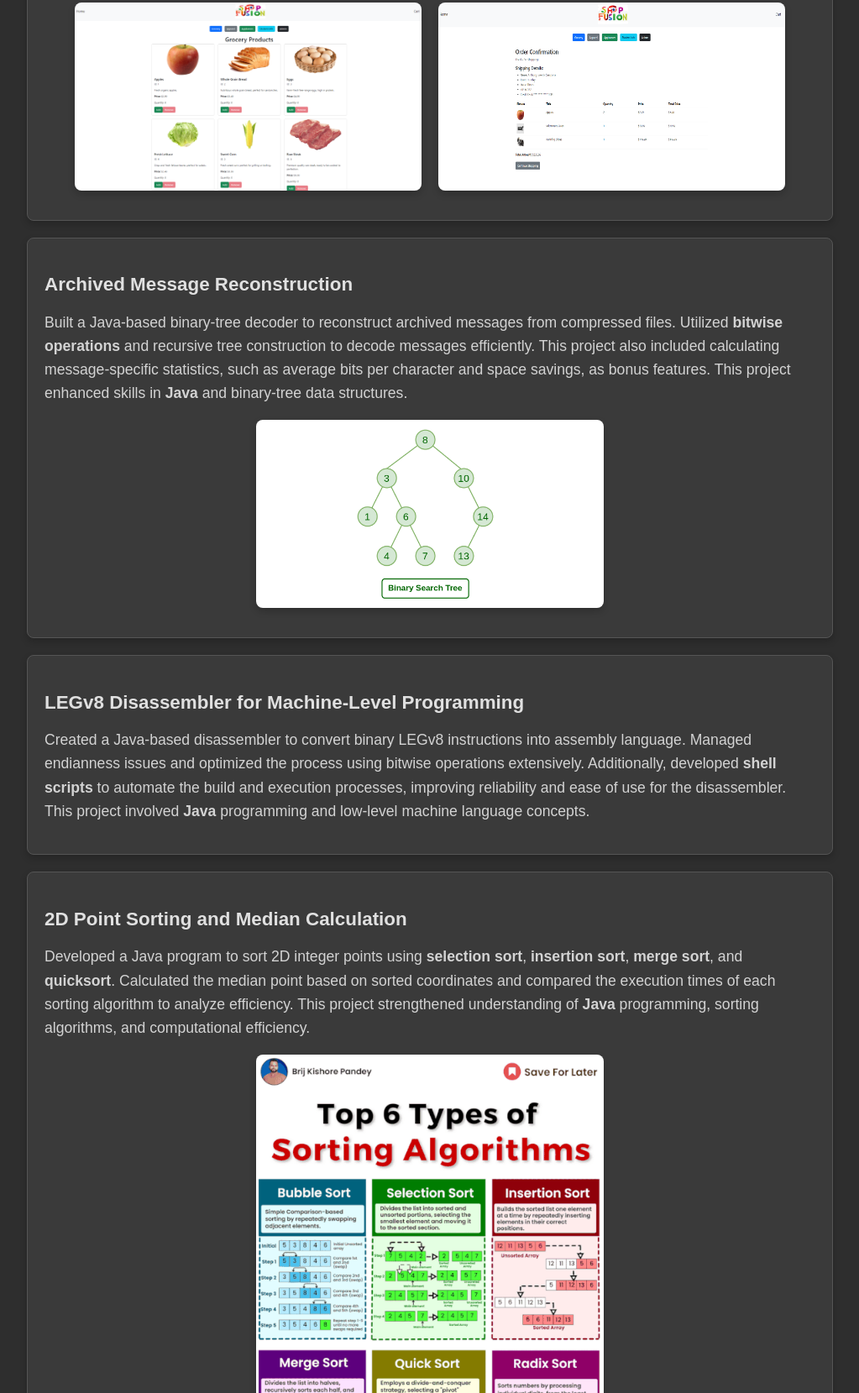
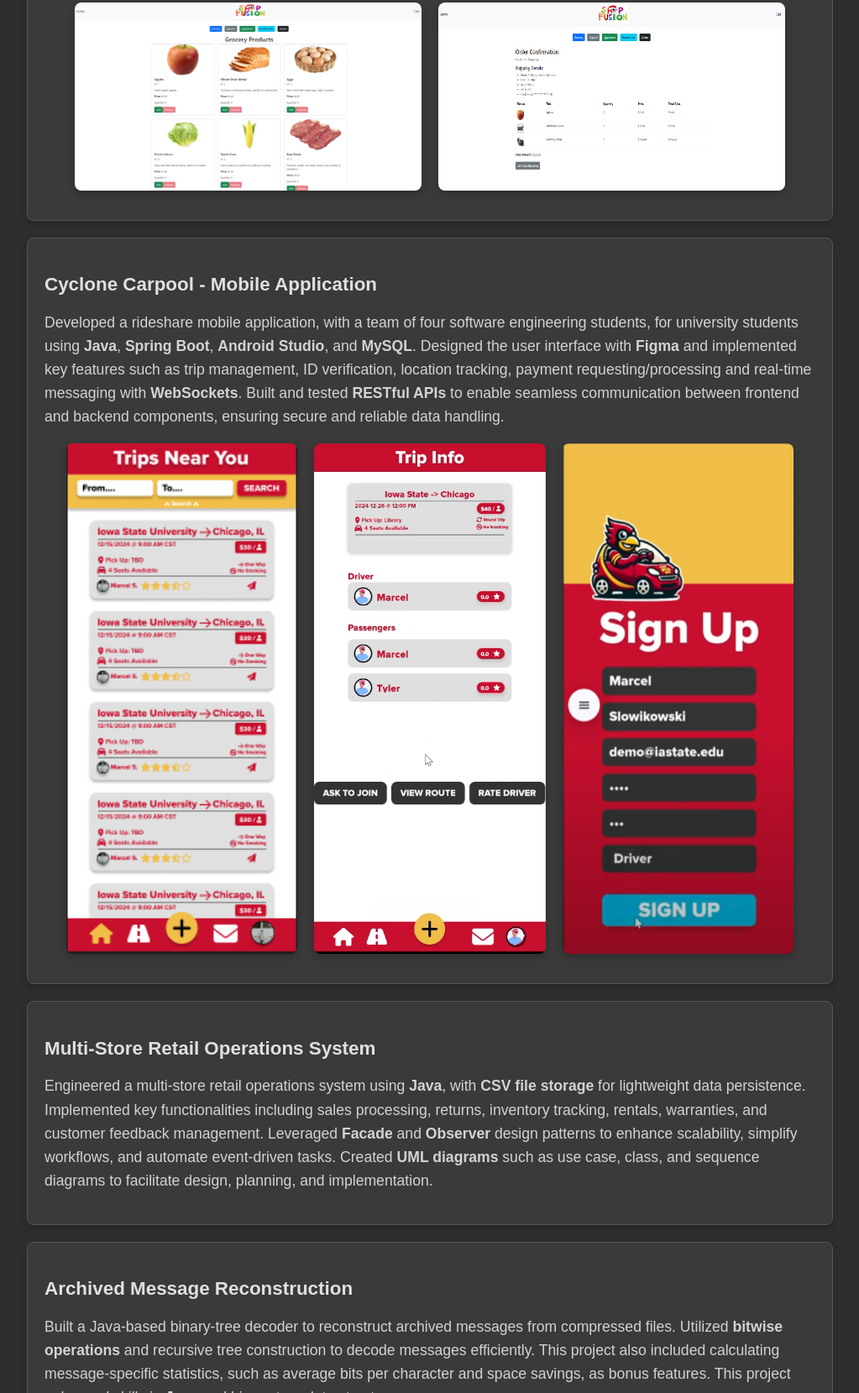
Before and after one commit to tcampana3/Portfolio, a plain HTML site: page projects.html in a window 1280 px wide. Shown: the part 362-2021 px from the top of the page at 84% size, without its empty margins (128-1151 px from the left). Drawn offline with Linux system fonts and the light colour scheme.

Commit message:
Added two more projects to portfolio

```diff
--- a/projects.html
+++ b/projects.html
@@ -31,6 +31,32 @@
                     <img src="./images/GroceryView.png" alt="E-commerce Store Development (Shop Fusion)" onclick="openModal(this)">
                     <img src="./images/CheckoutConfirmation.png" alt="Shop Fusion Checkout Page" onclick="openModal(this)">
                 </div>
+            </div>
+
+
+            <div class="project">
+                <h3>Cyclone Carpool - Mobile Application</h3>
+                <p>Developed a rideshare mobile application, with a team of four software engineering students, for university students using <strong>Java</strong>, <strong>Spring Boot</strong>,
+                    <strong>Android Studio</strong>, and <strong>MySQL</strong>. Designed the user interface with <strong>Figma</strong> and implemented key
+                    features such as trip management, ID verification, location tracking, payment requesting/processing and real-time messaging with <strong>WebSockets</strong>. Built and tested
+                    <strong>RESTful APIs</strong> to enable seamless communication between frontend and backend components, ensuring secure and reliable data handling.</p>
+
+                <div class="project-3image">
+                    <img src="./images/homePage.png" alt="Cyclone Carpool home page" onclick="openModal(this)">
+                    <img src="./images/passengers.PNG" alt="Cyclone Carpool Passengers list" onclick="openModal(this)">
+                    <img src="./images/signUp.PNG" alt="Cyclone Carpool Sign Up View" onclick="openModal(this)">
+                </div>
+
+
+            </div>
+
+            <div class="project">
+                <h3>Multi-Store Retail Operations System</h3>
+                <p>Engineered a multi-store retail operations system using <strong>Java</strong>, with <strong>CSV file storage</strong> for lightweight data persistence.
+                     Implemented key functionalities including sales processing, returns, inventory tracking, rentals, warranties, and customer feedback management.
+                      Leveraged <strong>Facade</strong> and <strong>Observer</strong> design patterns to enhance scalability, simplify workflows, and automate event-driven tasks.
+                      Created <strong>UML diagrams</strong> such as use case, class, and sequence diagrams to facilitate design, planning, and implementation.</p>
+
             </div>
 
             <!-- Project 2 -->
--- a/style.css
+++ b/style.css
@@ -114,6 +114,20 @@ footer {
     box-shadow: 0 4px 8px rgba(0, 0, 0, 0.2);
 }
 
+
+.project-3image {
+    display: flex;
+    gap: 20px; /* Space between images */
+    justify-content: center;
+    margin-top: 15px;
+}
+
+.project-3image img {
+    width: 30%; /* Adjust width as needed to ensure images fit side by side */
+    border-radius: 8px;
+    box-shadow: 0 4px 8px rgba(0, 0, 0, 0.2);
+}
+
 /* Modal Styles */
 .modal {
     display: none; /* Hidden by default */
```
Also changed, not shown: images/homePage.PNG (added), images/passengers.PNG (added), images/signUp.PNG (added), images/viewMyTrips.PNG (added).
